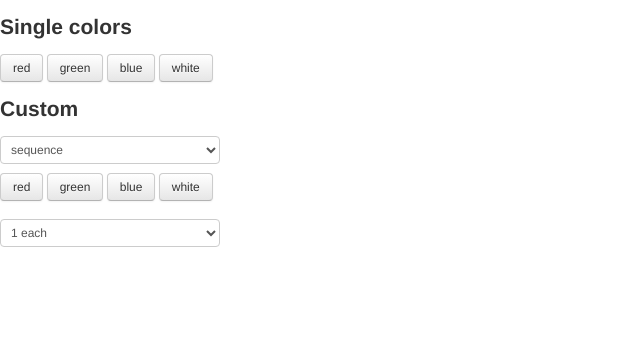
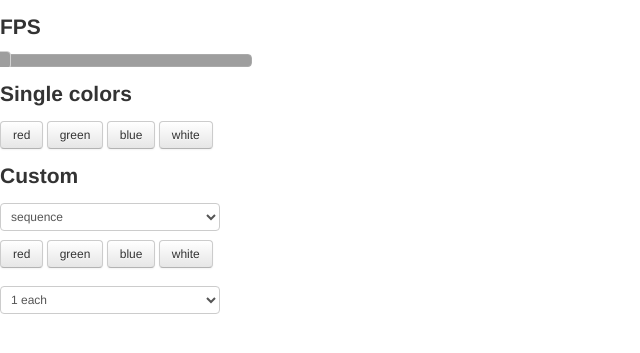
Before and after one commit to sbelectronics/xmas, a Django app: template templates/xmasui/index.html in a window 1280 px wide. Shown: the top 353 px of the page, without its empty margins (0-640 px from the left). Run offline with Django 3.2, Linux system fonts and the light colour scheme; the template is opened without the code that fills it, so the values that code supplies are empty; some libraries are stand-ins or nearby versions; grey boxes are pictures that could not be loaded.

Commit message:
latest UI WIP

```diff
--- a/static/css/xmas.css
+++ b/static/css/xmas.css
@@ -1,2 +1,17 @@
-foo
-ar
+#slider-fps {
+    width: 250px;
+    float: left;
+}
+
+#slider-fps-value {
+    float: right;
+}
+
+#common-controls {
+    overflow: hidden;
+    width: 270px;
+}
+
+.btn-red {
+    @include buttonBackground(red, white);
+}
--- a/static/js/xmasui.js
+++ b/static/js/xmasui.js
@@ -1,3 +1,5 @@
+COLORS = ["red", "green", "blue", "white"];
+
 function xmas() {
     onSingleColor = function(color) {
          console.log("singlecolor " + color);
@@ -8,18 +10,56 @@ function xmas() {
     }
 
     onCustomColor = function(color) {
-         console.log("customcolor " + color)
+         console.log("customcolor " + color);
          var button_selector = "#custom-" + color;
          if ($(button_selector).hasClass("active")) {
-             $(button_selector).removeClass("active")
+             $(button_selector).removeClass("active");
          } else {
-             $(button_selector).addClass("active")
+             $(button_selector).addClass("active");
          }
          xmas.sendProgram("custom");
     }
 
+    onFPSChange = function() {
+        console.log("FPSChange");
+        fps = $("#slider-fps").slider("value");
+        $("#slider-fps-value").text(fps);
+        xmas.sendFPS(fps);
+    }
+
+    getSelectedColors = function(which) {
+        colors = [];
+        for (index in COLORS) {
+            color = COLORS[index];
+            if (which == "custom") {
+                button_selector = "#custom-" + color;
+            } else {
+                button_selector = "#single-" + color;
+            }
+            if ($(button_selector).hasClass("active")) {
+                colors.push(color);
+            }
+        }
+        return colors;
+    }
+
     sendProgram = function(which) {
-        console.log("sendProgram " + which);
+        colors = xmas.getSelectedColors(which);
+        if (which=="single") {
+            program="single";
+            url="/xmas/setProgram?program=single&color=" + colors.join();
+        } else {
+            program=$("#custom-function").val();
+            count=$("#custom-count").val();
+            url="/xmas/setProgram?program=" + program + "&color=" + colors.join("&color=") + "&count=" + count;
+        }
+        console.log("sendprogram " + url);
+        $.ajax({url: url,
+               });
+    }
+
+    sendFPS = function(fps) {
+        $.ajax({url: "/xmas/setFPS?fps=" + fps});
     }
 
     initButtons = function() {
@@ -33,11 +73,12 @@ function xmas() {
             $(button_id).click(function() { xmas.onCustomColor(color); });
         }
 
-        single_colors = ["red", "green", "blue", "white"]
-        for (index in single_colors) {
-            initSingleColorButton(single_colors[index]);
-            initCustomColorButton(single_colors[index]);
+        for (index in COLORS) {
+            initSingleColorButton(COLORS[index]);
+            initCustomColorButton(COLORS[index]);
         }
+
+        $("#slider-fps").slider({min: 1, max:20, change: this.onFPSChange});
 
         $("#custom-count").change(function() { xmas.sendProgram("custom"); });
         $("#custom-function").change(function() { xmas.sendProgram("custom"); });
--- a/templates/xmasui/index.html
+++ b/templates/xmasui/index.html
@@ -6,8 +6,16 @@
   <script src="{% static 'js/xmasui.js' %}"></script>
   <link rel="stylesheet" href="{% static 'css/bootstrap.min.css' %}">
   <link rel="stylesheet" href="{% static 'css/jquery-ui.css' %}">
+  <link rel="stylesheet" href="{% static 'css/xmas.css' %}">
 </head>
 <body>
+
+<div id="common-controls">
+<h3>FPS</h3>
+<div>
+<div id="slider-fps"></div><div id="slider-fps-value"></div>
+</div>
+</div>
 
 <div id="single-colors">
 <h3>Single colors</h3>
@@ -34,8 +42,8 @@
 <div id="custom-count-div">
 <select id="custom-count">
     <option value="1">1 each</option>
-    <option id="2">2 each</option>
-    <option id="3">3 each</option>
+    <option value="2">2 each</option>
+    <option value="3">3 each</option>
 </select>
 </div>
 </div>
--- a/xmasui/urls.py
+++ b/xmasui/urls.py
@@ -4,4 +4,6 @@ from xmasui import views
 
 urlpatterns = patterns('',
     url(r'^$', views.index, name='index'),
+    url(r'^setProgram$', views.setProgram, name='setProgram'),
+    url(r'^setFPS$', views.setFPS, name='setFPS'),
 )
```
Also changed, not shown: xmas/settings.py (+24 -1 lines), xmascontroller.py (+39 -29 lines), xmasui/views.py (+39 -0 lines).
